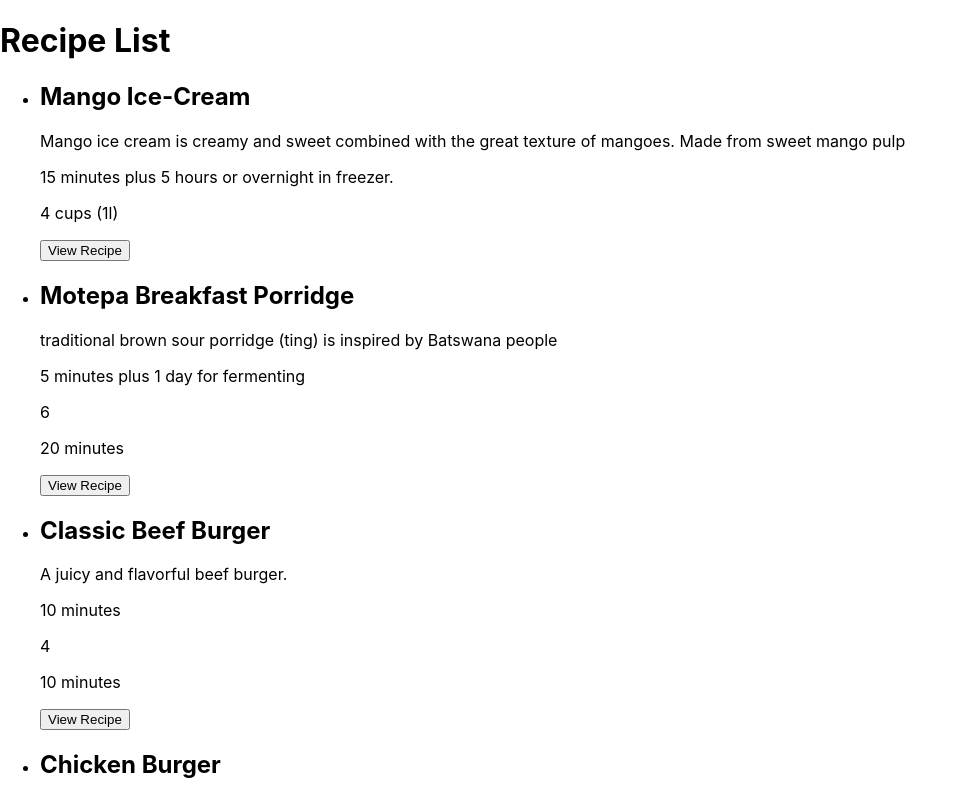
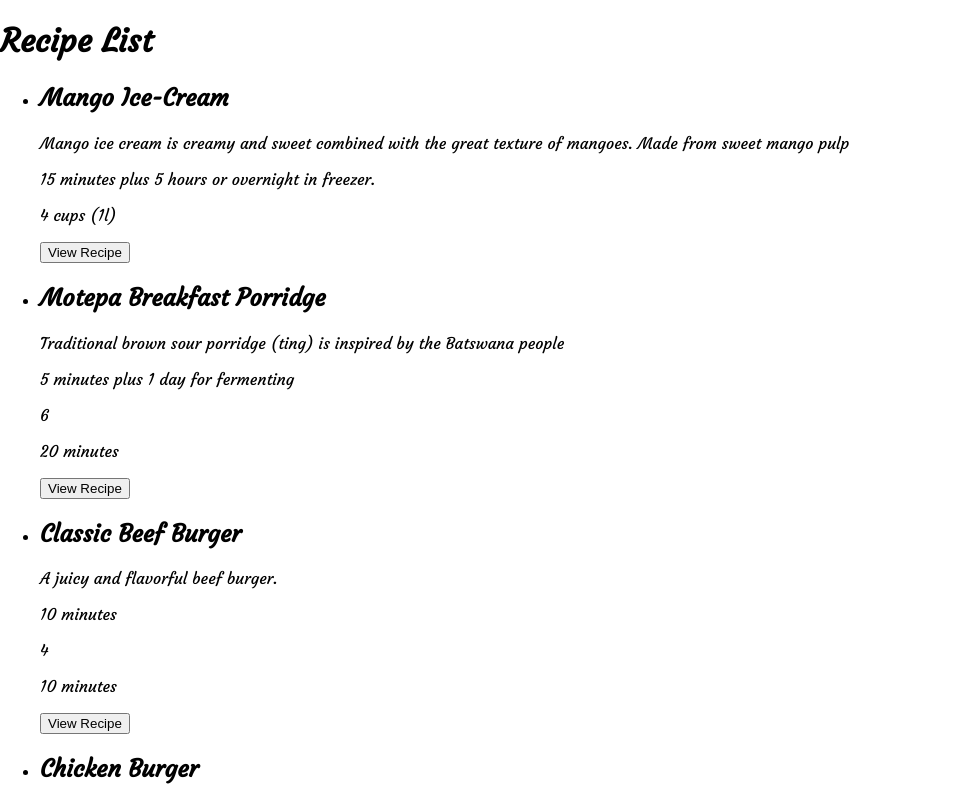
Before and after one commit to Nozzie-Dev/React-Recipe-Book-Website, a React (Create React App) app in the folder recipe-book-webapp/: page / in a window 1280 px wide. Shown: the top 800 px of the page, without its empty margins (0-968 px from the left). Built offline with nearby package versions, Linux system fonts and the light colour scheme.

Commit message:
images folder add

```diff
--- a/recipe-book-webapp/src/App.css
+++ b/recipe-book-webapp/src/App.css
@@ -1,3 +1,10 @@
 body{
+  font-family: "Courgette", cursive;
+}
+.text-orange{
+  color: #f15025;
+}
 
+.letter-spacing{
+  letter-spacing: 0.5rem;
 }
--- a/recipe-book-webapp/src/App.js
+++ b/recipe-book-webapp/src/App.js
@@ -14,12 +14,12 @@ function App() {
       steps: ["Combine the mango puree, mango essence and condenced milk.","In a seperate bowl, whip the cream till soft peaks form, about 3 minutes.","Fold the condensed-milk mixture into the whipped cream.","Pour into freezer-safe dish and cover tightly with cling wrap. Freeze for at least 5 hours or overnight."],
       prepTime: "15 minutes plus 5 hours or overnight in freezer.",
       serves: "4 cups (1l)",
-      image: "Mango-Ice-Cream.jpg"
+      image: "./images/Mango-Ice-Cream.jpg"
     },
     {
       id: 2,
       title: "Motepa Breakfast Porridge",
-      shortDescription: "traditional brown sour porridge (ting) is inspired by Batswana people",
+      shortDescription: "Traditional brown sour porridge (ting) is inspired by the Batswana people",
       ingredients: ["1 cup (250ml) maize meal","4 cups (1l) water","0.5 teaspoon (2.5ml) salt","1 tablespoon (15ml) butter","Milk & sugar/ honey to serve"],
       steps: [ "Mix the maize meal with 1 cup (250ml) cold water to make a smooth paste. Leave to ferment in a warm place for 1 day","The next day, bring 3 cups (750ml) water to boil in a large pot, and add the salt.","Whisk the fermented maize meal into the boiling water, working quickly to break up any lumps. Simmer, covered, until thick and smooth, about 20 minutes.","Stir in butter","Serve with milk and sugar or honey."],
       prepTime: "5 minutes plus 1 day for fermenting",
```
Also changed, not shown: recipe-book-webapp/src/images/Mango-Ice-Cream.jpg (renamed from recipe-book-webapp/src/Mango-Ice-Cream.jpg).
